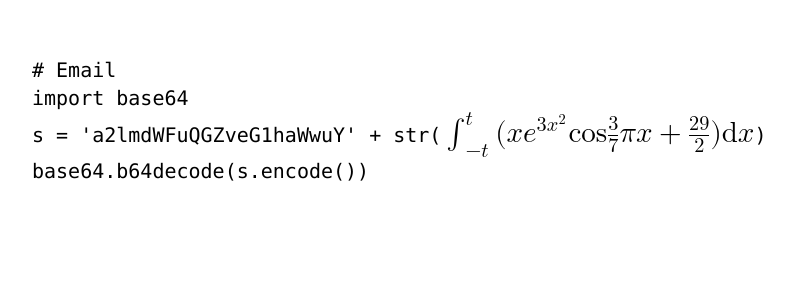
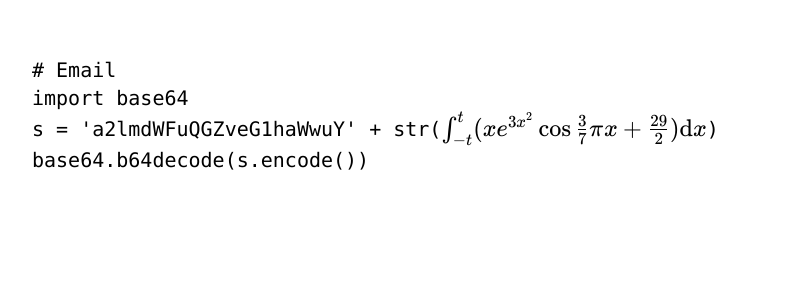
Before and after one commit to hikariyo/hikariyo.github.io, a Nuxt app: page /email in a window 1280 px wide. Shown: the top 300 px of the page, without its empty margins (48-842 px from the left). Built offline with nearby package versions, Linux system fonts and the light colour scheme.

Commit message:
refactor: render katex as html

```diff
--- a/pages/email.vue
+++ b/pages/email.vue
@@ -11,7 +11,7 @@ const math = ref<HTMLDivElement>()
 onMounted(() => {
   katex.render('\\int_{-t}^t(xe^{3x^2}\\cos\\frac{3}{7}\\pi x+\\frac{29}{2})\\mathrm{d}x', math.value!, {
     throwOnError: false,
-    output: 'mathml',
+    output: 'html',
   })
 })
 </script>
@@ -21,7 +21,7 @@ onMounted(() => {
     <code>
       # Email<br>
       import base64<br>
-      s = 'a2lmdWFuQGZveG1haWwuY' + str(<span ref="math" class="text-2xl" />)<br>
+      s = 'a2lmdWFuQGZveG1haWwuY' + str(<span ref="math" class="text-xl" />)<br>
       base64.b64decode(s.encode())
     </code>
   </div>
```
